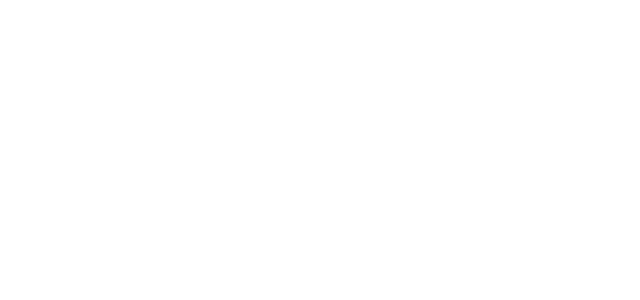
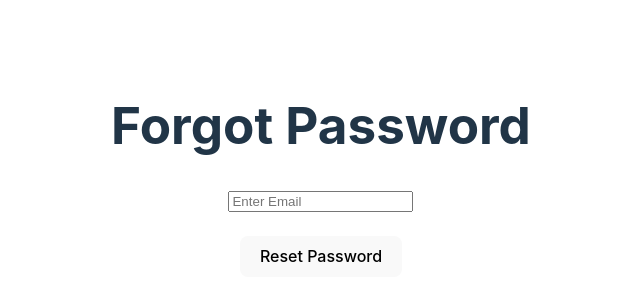
Before and after one commit to rajon-git/Multi-Vendor-Frontend, a React (Vite) app: page /forgot-password in a window 1280 px wide. Before the commit this address had no page. Shown: the part 230-530 px from the top of the page, without its empty margins (319-959 px from the left). Built offline with nearby package versions, Linux system fonts and the light colour scheme; what simple-zustand-devtools would draw is missing.

Commit message:
forgot password email request from user to server

```diff
--- a/src/App.jsx
+++ b/src/App.jsx
@@ -4,6 +4,7 @@ import Login from './views/auth/Login'
 import Register from './views/auth/Register'
 import Dashboard from './views/auth/Dashboard'
 import Logout from './views/auth/Logout'
+import ForgotPassword from './views/auth/ForgotPassword'
 
 function App() {
   return (
@@ -14,6 +15,7 @@ function App() {
         <Route path='/logout' element={<Logout/>}/>
         <Route path='/register' element={<Register/>}/>
         <Route path='/' element={<Dashboard/>}/>
+        <Route path='/forgot-password' element={<ForgotPassword/>}/>
       </Routes>
       </BrowserRouter>
     </>
--- /dev/null
+++ b/src/views/auth/ForgotPassword.jsx
@@ -0,0 +1,33 @@
+import React, { useState } from 'react'
+import apiInstance from '../../utils/axios'
+
+function ForgotPassword() {
+  const [email, setEmail] =  useState("")
+
+  const handleSubmit = () => {
+    try {
+      apiInstance.get(`user/password-reset/${email}/`)
+        .then((res) => {
+            console.log(res.data)
+        })
+    } catch (error) {
+      console.log(error)
+    }
+  }
+  return (
+    <div>
+      <h1>Forgot Password</h1>
+      <input
+        type="text"
+        onChange={(e) => setEmail(e.target.value)}
+        placeholder='Enter Email'
+        name=''
+        id ='' />
+      <br/>
+      <br/>
+      <button onClick={handleSubmit}>Reset Password</button>
+    </div>
+  )
+}
+
+export default ForgotPassword
```
